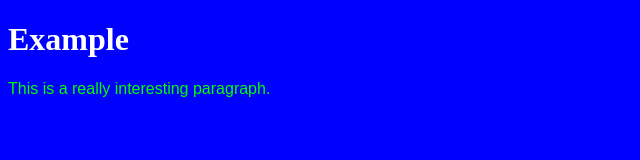
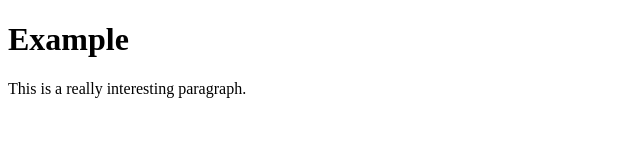
Before and after one commit to NieneB/html_example, a plain HTML site: page index.html in a window 1280 px wide. Shown: the whole page, without its empty margins (0-640 px from the left). Drawn offline with Linux system fonts and the light colour scheme.

Commit message:
Update index.html

```diff
--- a/index.html
+++ b/index.html
@@ -2,16 +2,6 @@
     <html>
         <head>
             <title> My First HTML </title>
-                <style type="text/css">
-                    body {
-                        background-color: blue;
-                        color: white;
-                    }
-                    p {
-                        font-family: sans-serif;
-                        color: lime;
-                    }
-                </style>
         </head>
         <body>
             <H1>Example</H1>
```
